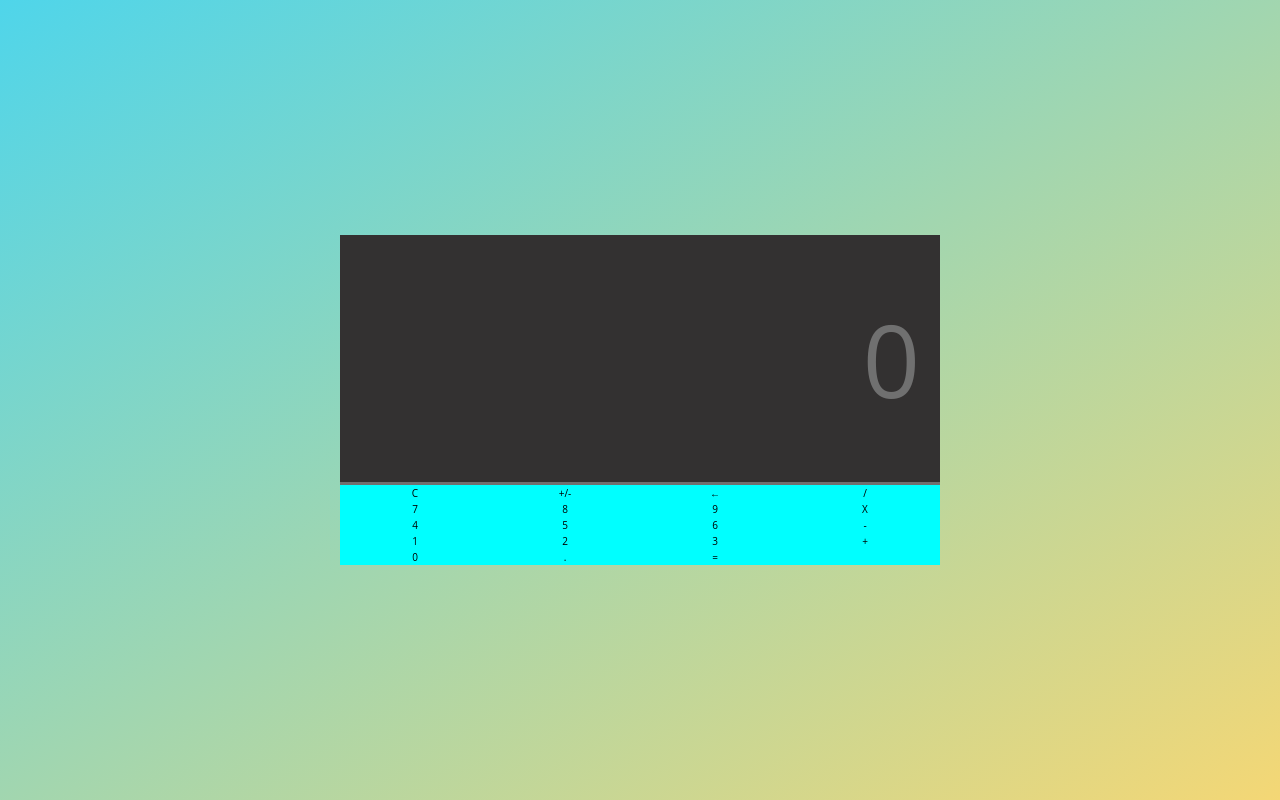
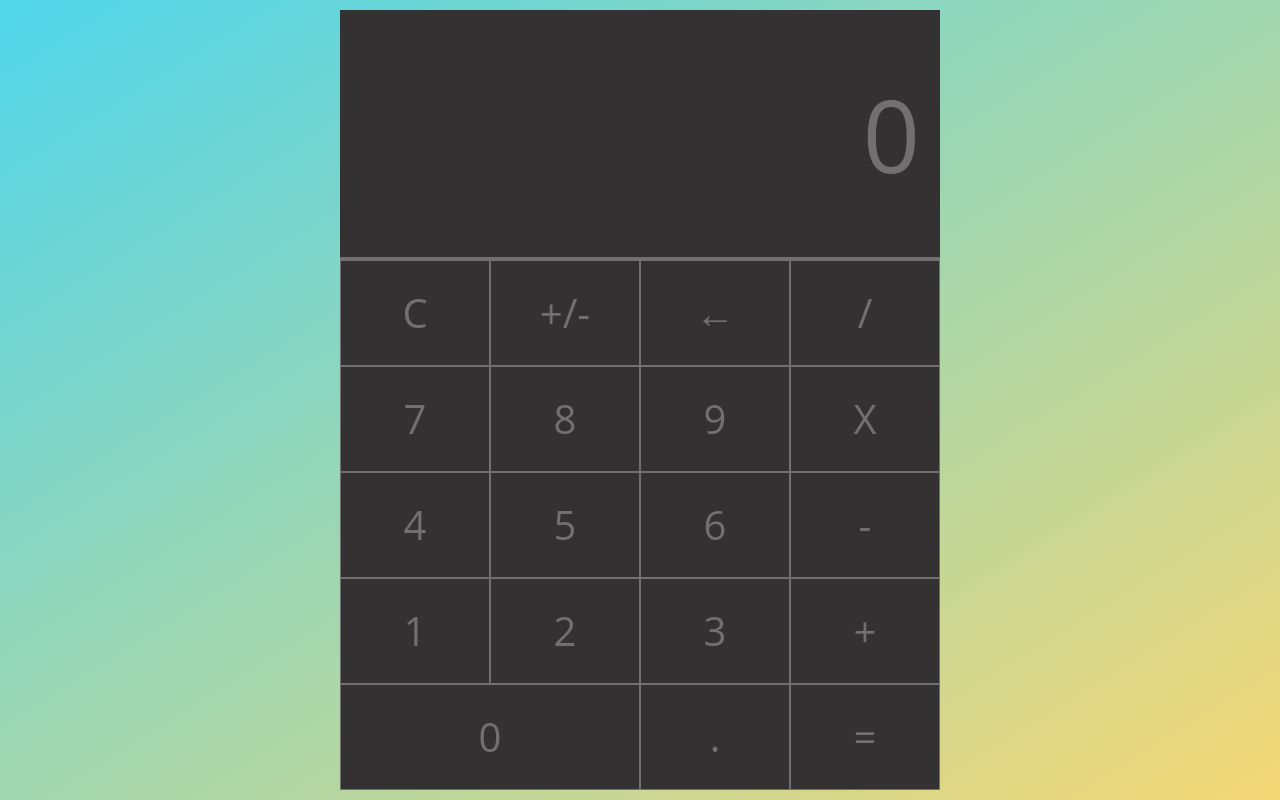
Before and after one commit to drood87/calculator, a React (Create React App) app: page / in a window 1280 px wide. Built offline with nearby package versions, Linux system fonts and the light colour scheme.

Commit message:
numpad styles

```diff
--- a/src/calculator.scss
+++ b/src/calculator.scss
@@ -3,7 +3,7 @@
 	background-color: #333131;
 
 	&__numpad {
-		background-color: aqua;
+		background-color: #333131;
 	}
 }
 
--- a/src/components/NumPad/Numpad.js
+++ b/src/components/NumPad/Numpad.js
@@ -21,7 +21,7 @@ class Numpad extends React.Component {
         <li className="numpad__button">2</li>
         <li className="numpad__button">3</li>
         <li className="numpad__button">+</li>
-        <li className="numpad__button">0</li>
+        <li className="numpad__button numpad__button--button0">0</li>
         <li className="numpad__button">.</li>
         <li className="numpad__button">=</li>
       </div>
--- a/src/components/NumPad/numpad.scss
+++ b/src/components/NumPad/numpad.scss
@@ -1,8 +1,17 @@
 .numpad {
 	display: grid;
-	grid-template-columns: 1fr 1fr 1fr 1fr;
+	grid-template-columns: repeat(4, 1fr);
 
 	&__button {
 		text-align: center;
+		font-size: 4rem;
+		color: var(--color-gray-light);
+		padding: 2rem;
+		border: 1px solid var(--color-gray-light);
+		cursor: pointer;
+
+		&--button0 {
+			grid-column: 1 / 3;
+		}
 	}
 }
```
